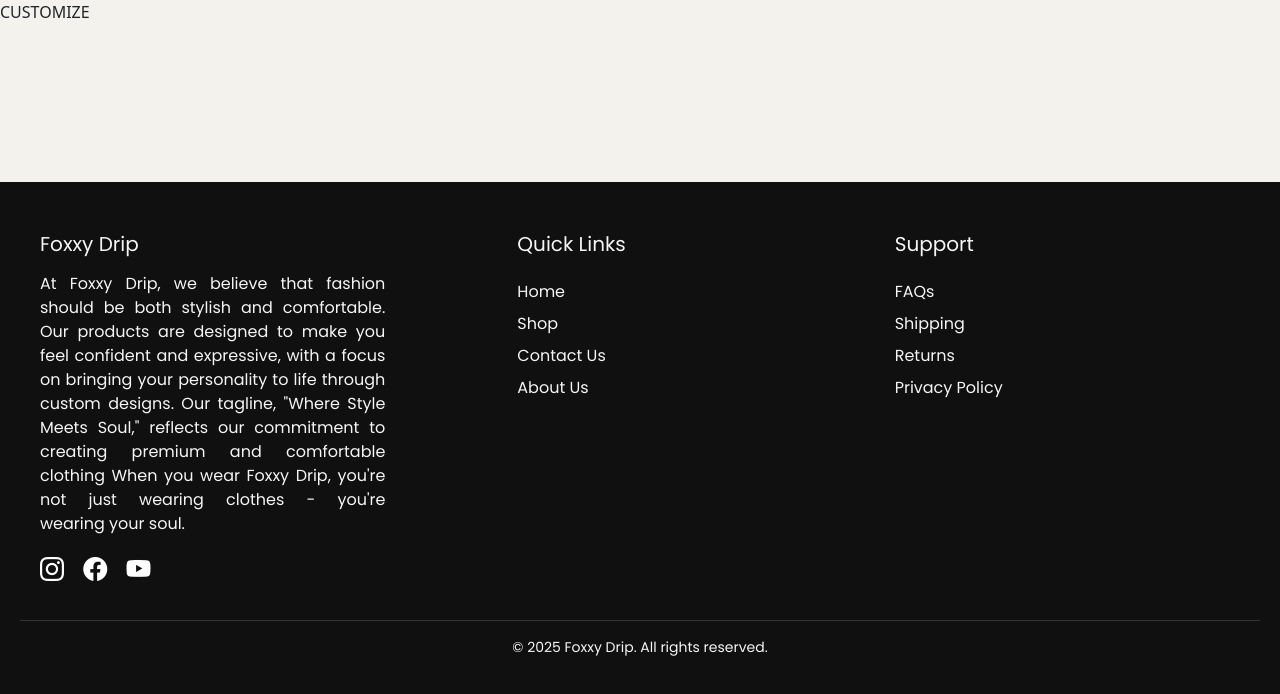
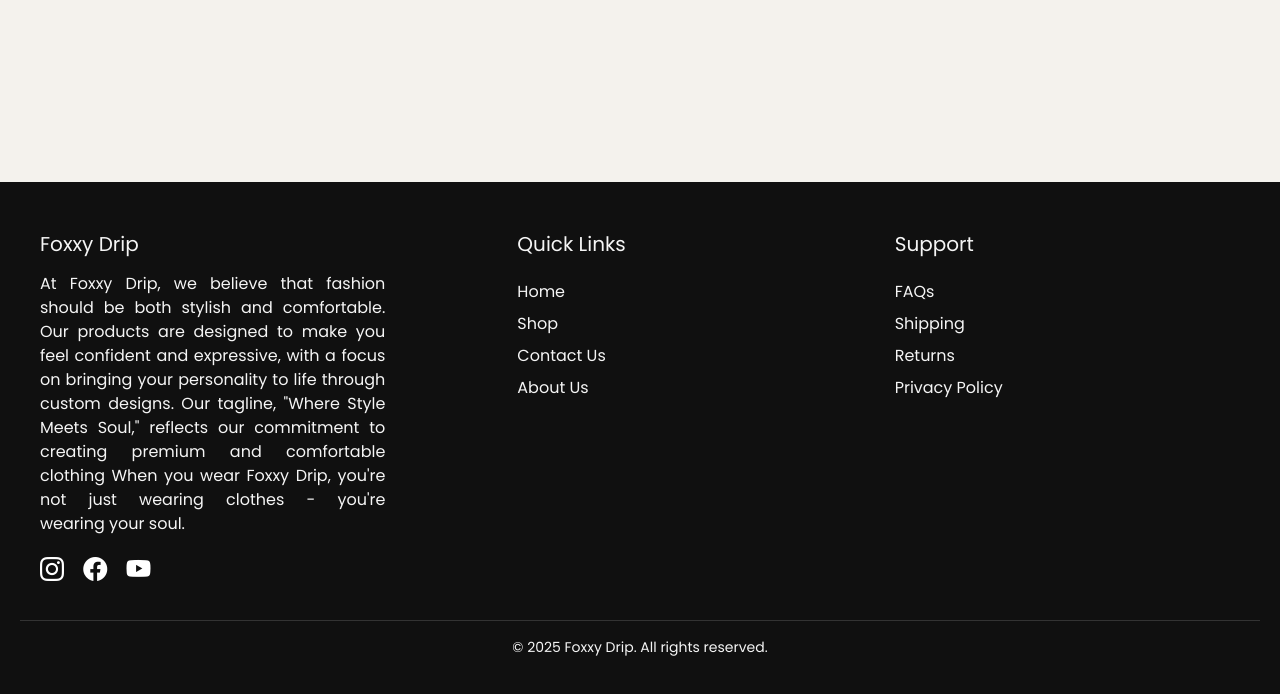
Before and after one commit to ArshGoel/Foxxy-Drip, a Django app: page /auth/customize in a window 1280 px wide. Shown: the part 106-800 px from the top of the page. Run offline with Django 3.2, Linux system fonts and the light colour scheme; some web fonts are replaced.

Commit message:
customize

```diff
--- a/Accounts/templates/complete_profile.html
+++ b/Accounts/templates/complete_profile.html
@@ -1,6 +1,6 @@
 {% extends "base.html" %}
 
-
+{% block title %}Complete Account | FOXXY DRIP{% endblock title %}
 
 {% block body %}
 <div class="container mt-5 mb-5">
--- a/Services/templates/customize.html
+++ b/Services/templates/customize.html
@@ -4,8 +4,6 @@
 
 {% block body %}
 
-CUSTOMIZE
-
 
 
 {% endblock body %}
--- a/templates/base.html
+++ b/templates/base.html
@@ -63,7 +63,7 @@
                     </li>
                     {% if request.user.is_authenticated %}
                     <li class="nav-item">
-                        <a class="nav-link {% block customizationactive %}{% endblock customizationactive %}" href="{% url "customize" %}">Customize</a>
+                        <a class="nav-link" href="https://wa.me/919121759882">Customize</a>
                     </li>
                     {% endif %}
                 </ul>
```
Also changed, not shown: media/profile_images/image.png (added).
